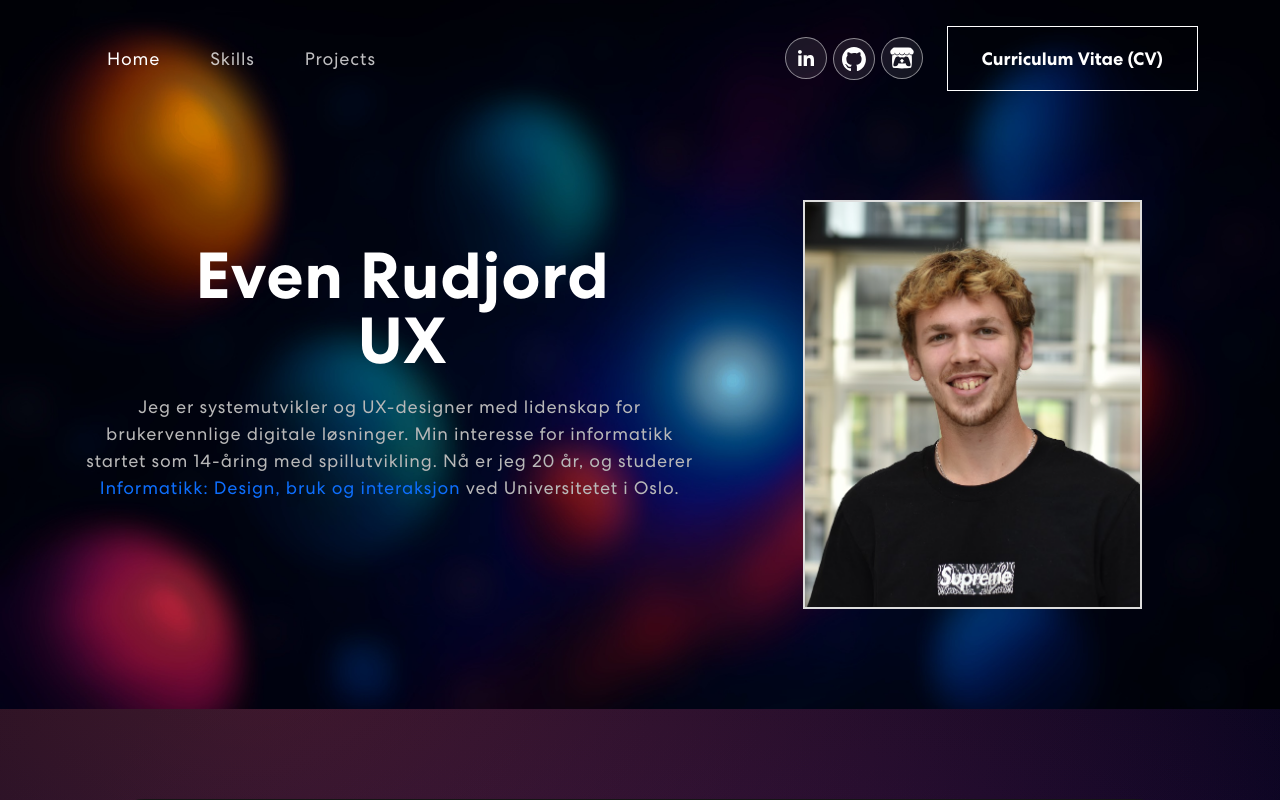
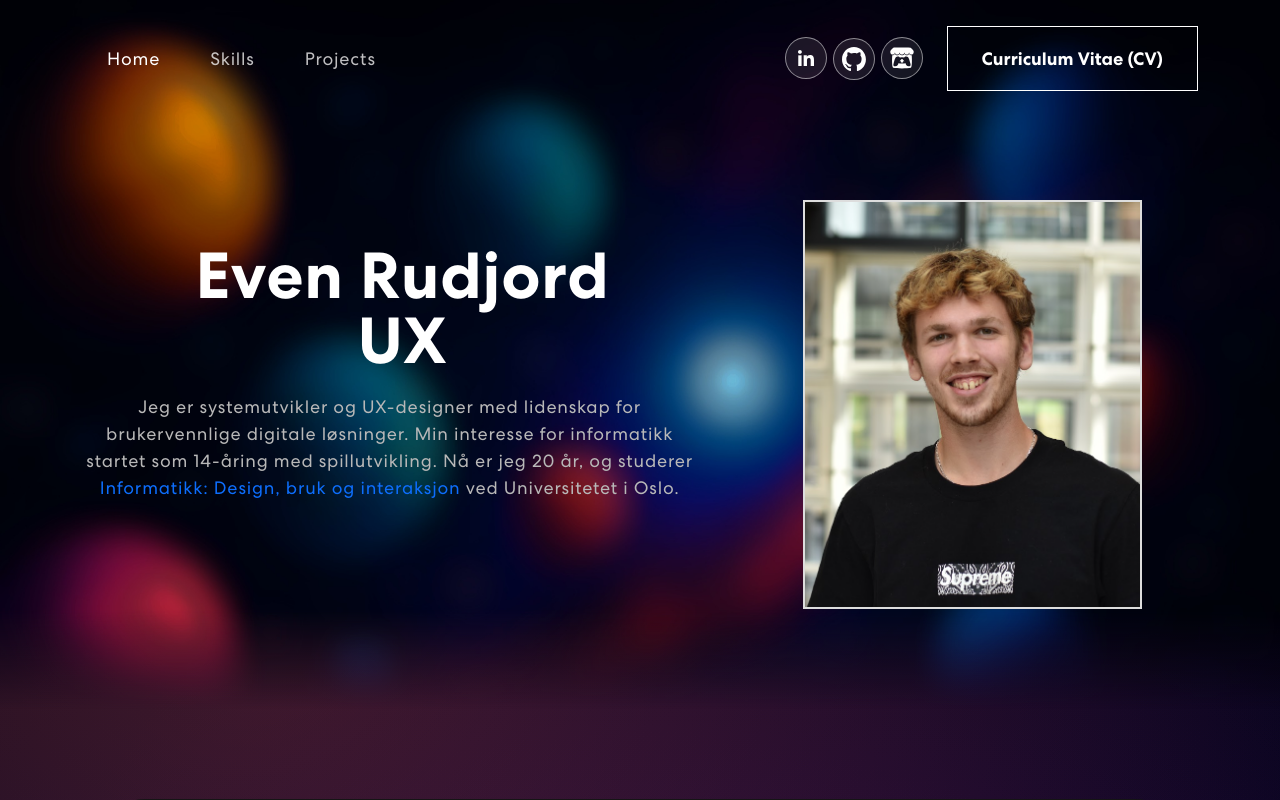
Before and after one commit to EvenRudjord/Portfolio-website, a React (Create React App) app: page / in a window 1280 px wide. Shown: the top 800 px of the page. Built offline with nearby package versions, Linux system fonts and the light colour scheme.

Commit message:
better smooth

```diff
--- a/src/App.css
+++ b/src/App.css
@@ -289,8 +289,8 @@ nav.navbar .navbar-toggler[aria-expanded="true"] .navbar-toggler-icon {
 
   /*Chat*/
   /* The mask fades from fully visible (black) to transparent (transparent) */
-  /*mask-image: linear-gradient(to bottom, rgba(255, 255, 255, 1) 90%, rgba(255, 255, 255, 0) 100%); */
-
+  mask-image: linear-gradient(to bottom, black calc(100% - 100px), transparent 100%);
+  -webkit-mask-image: linear-gradient(to bottom, black calc(100% - 100px), transparent 100%);
 }
 .banner .tagline {
   font-weight: 700;
```
